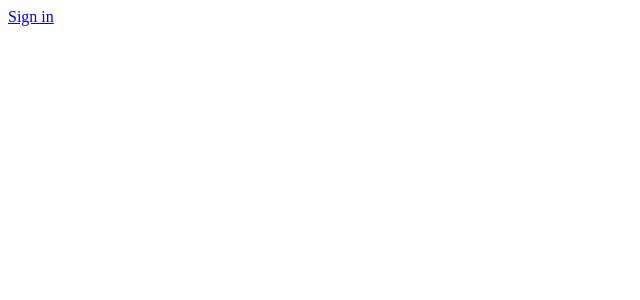
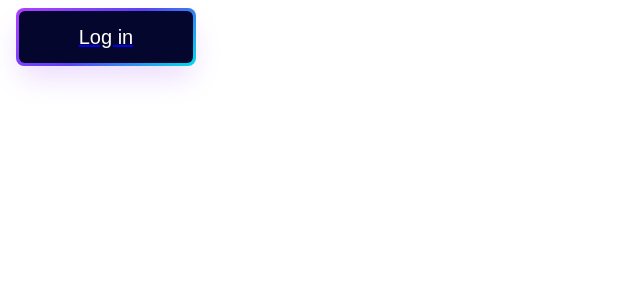
Before and after one commit to RobertsG9751/prakse2023, a React (Create React App) app in the folder frontend/: page / in a window 1280 px wide. Shown: the top 300 px of the page, without its empty margins (0-640 px from the left). Built offline with nearby package versions, Linux system fonts and the light colour scheme.

Commit message:
Testa CSS galvenajai lapai

```diff
--- a/frontend/src/App.css
+++ b/frontend/src/App.css
@@ -1,6 +1,165 @@
-.avatar {
-    min-height: 100px;
-    min-width: 100px;
-    max-height: 100px;
-    max-width: 100px;
+.static_avatar {
+    border-radius: 50%;
+    position: fixed;
+    top: 0%;
+    right: 0%;
+    padding: 12px 12px;
+    width: 80px;
+    height: 80px;
+    transition: 300ms;
 }
+
+.static_username {
+    color: black;
+    font-size: 150%;
+    font-family: "Gill Sans", sans-serif;
+    position: fixed;
+    border-radius: 50%;
+    min-width: 5%;
+    max-width: 10%;
+    position: fixed;
+    top: 15%;
+    right: 2%;
+    width: 5%;
+    height: auto;
+    transition: 300ms;
+}
+
+.log_button {
+
+  align-items: center;
+  background-image: linear-gradient(144deg,#AF40FF, #5B42F3 50%,#00DDEB);
+  border: 0;
+  border-radius: 8px;
+  box-shadow: rgba(151, 65, 252, 0.2) 0 15px 30px -5px;
+  box-sizing: border-box;
+  color: #FFFFFF;
+  display: flex;
+  font-family: Phantomsans, sans-serif;
+  font-size: 20px;
+  justify-content: center;
+  line-height: 1em;
+  max-width: 100%;
+  min-width: 140px;
+  padding: 3px;
+  text-decoration: none;
+  user-select: none;
+  -webkit-user-select: none;
+  touch-action: manipulation;
+  white-space: nowrap;
+  cursor: pointer;
+}
+
+.log_button:active,
+.log_button:hover {
+  outline: 0;
+}
+
+.log_button span {
+  background-color: rgb(5, 6, 45);
+  padding: 16px 24px;
+  border-radius: 6px;
+  width: 100%;
+  height: 100%;
+  transition: 300ms;
+}
+
+.log_button:hover span {
+  background: none;
+}
+
+@media (min-width: 1200px) {
+    .log_button {
+        font-size: 20px;
+        min-width: 180px;
+        min-height: auto;
+    }
+    .static_username
+    {
+      top: 15%;
+      right: 1%;
+      font-size: 16px;
+    }
+    .static_avatar
+    {
+        top: 0%;
+        width: 80px;
+        height: 80px;
+    }
+}
+@media (min-width: 1000px) and (max-width: 1200px) {
+    .log_button {
+        font-size: 18px;
+        min-width: 150px;
+        min-height: auto;
+    }
+    .static_username
+    {
+      top: 14%;
+      right: 2%;
+      font-size: 14px;
+    }
+    .static_avatar
+    {
+        top: 1%;
+        width: 70px;
+        height: 70px;
+    }
+}
+@media (min-width: 800px) and (max-width: 1000px) {
+    .log_button {
+        font-size: 16px;
+        min-width: 120px;
+        min-height: auto;
+    }
+    .static_username
+    {
+      top: 13%;
+      right: 3%;
+      font-size: 12px;
+    }
+    .static_avatar
+    {
+        top: 2%;
+        width: 60px;
+        height: 60px;
+    }
+}
+@MEDIA (min-width: 600px) and (max-width: 800px) {
+    .log_button {
+        font-size: 14px;
+        min-width: 90px;
+        min-height: auto;
+    }
+    .static_username
+    {
+      top: 12%;
+      right: 4%;
+      font-size: 10px;
+    }
+    .static_avatar
+    {
+        top: 2.75%;
+        width: 50px;
+        height: 50px;
+    }
+}
+@MEDIA (max-width: 600px) {
+    .log_button {
+        font-size: 12px;
+        min-width: 60px;
+        min-height: auto;
+    }
+    .static_username
+    {
+      top: 11%;
+      right: 5%;
+      font-size: 8px;
+    }
+    .static_avatar
+    {
+        top: 3.5%;
+        width: 40px;
+        height: 40px;
+    }
+}
--- a/frontend/src/App.js
+++ b/frontend/src/App.js
@@ -27,25 +27,28 @@ function App() {
     console.log("logged out")
   }
 
+
   ///// TEST UZMETUMS
   ///// Parāda lietotājam steam_id, username un avatar pēc steam login
   return (
     <div className="App">
+    <body class="background">
       {
         isUser===false &&(
-          <a href="http://localhost:3001/api/auth/steam">Sign in</a>
+          <a href="http://localhost:3001/api/auth/steam"><button class="log_button"><span class="text">Log in</span></button></a>
         )
       }{
         isUser===true &&(
           <>
-            <p>Steam_id: {localStorage.getItem("user_id")}</p>
-            <p>Username: {localStorage.getItem("user_name")}</p>
-            <img class="avatar" src={localStorage.getItem("user_avatar")}></img>
+            <div class="background"></div>
+            <div class="static_username">{localStorage.getItem("user_name")}</div>
+            <a href="?"><img class="static_avatar" src={localStorage.getItem("user_avatar")}></img></a>
             <br></br>
-            <a onClick={logout} href='http://localhost:3000/'>Logout</a>
+            <a onClick={logout} href='http://localhost:3000/'><button class="log_button"><span class="text">Log out</span></button></a>
           </>
         )
       }
+      </body>
     </div>
   );
 }
```
